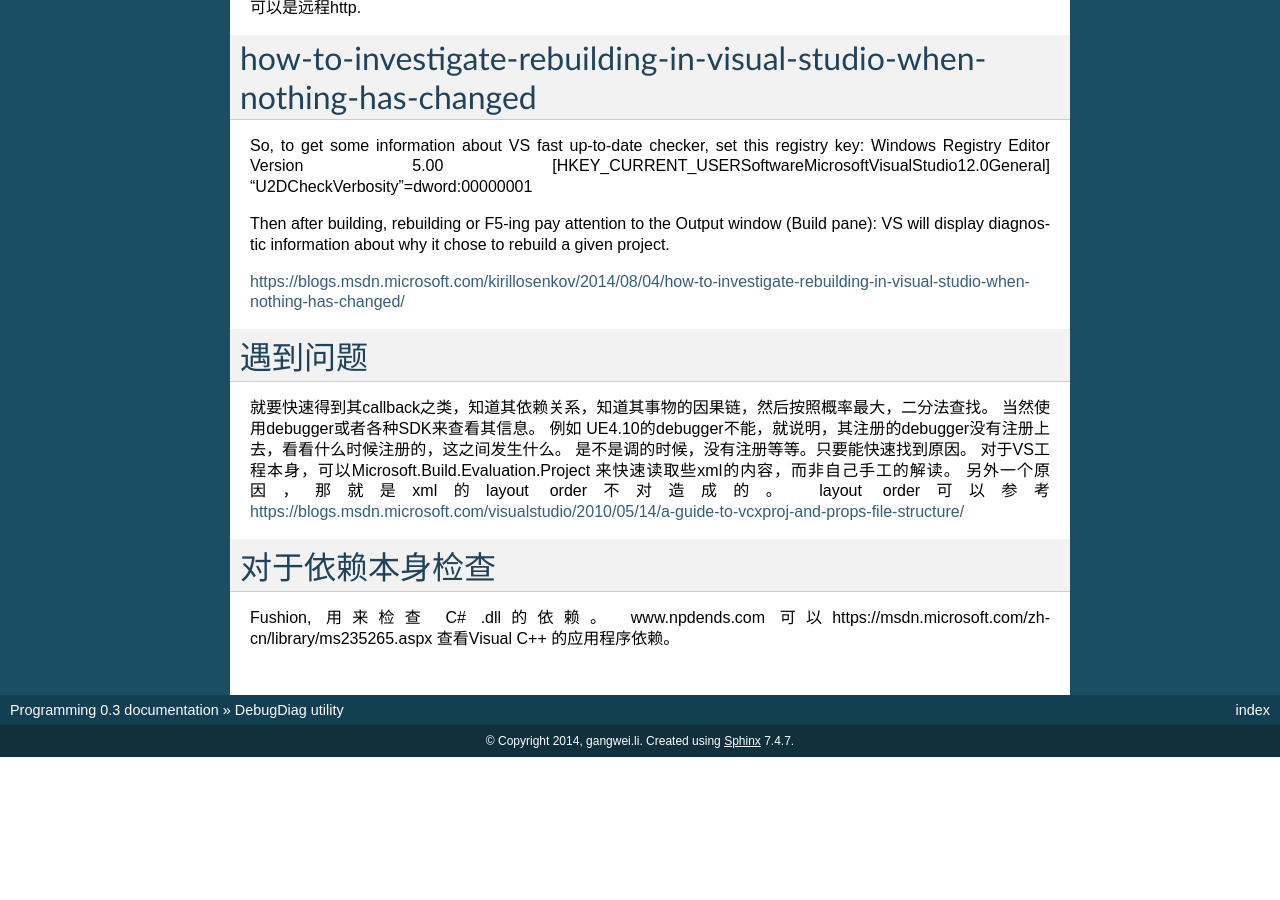
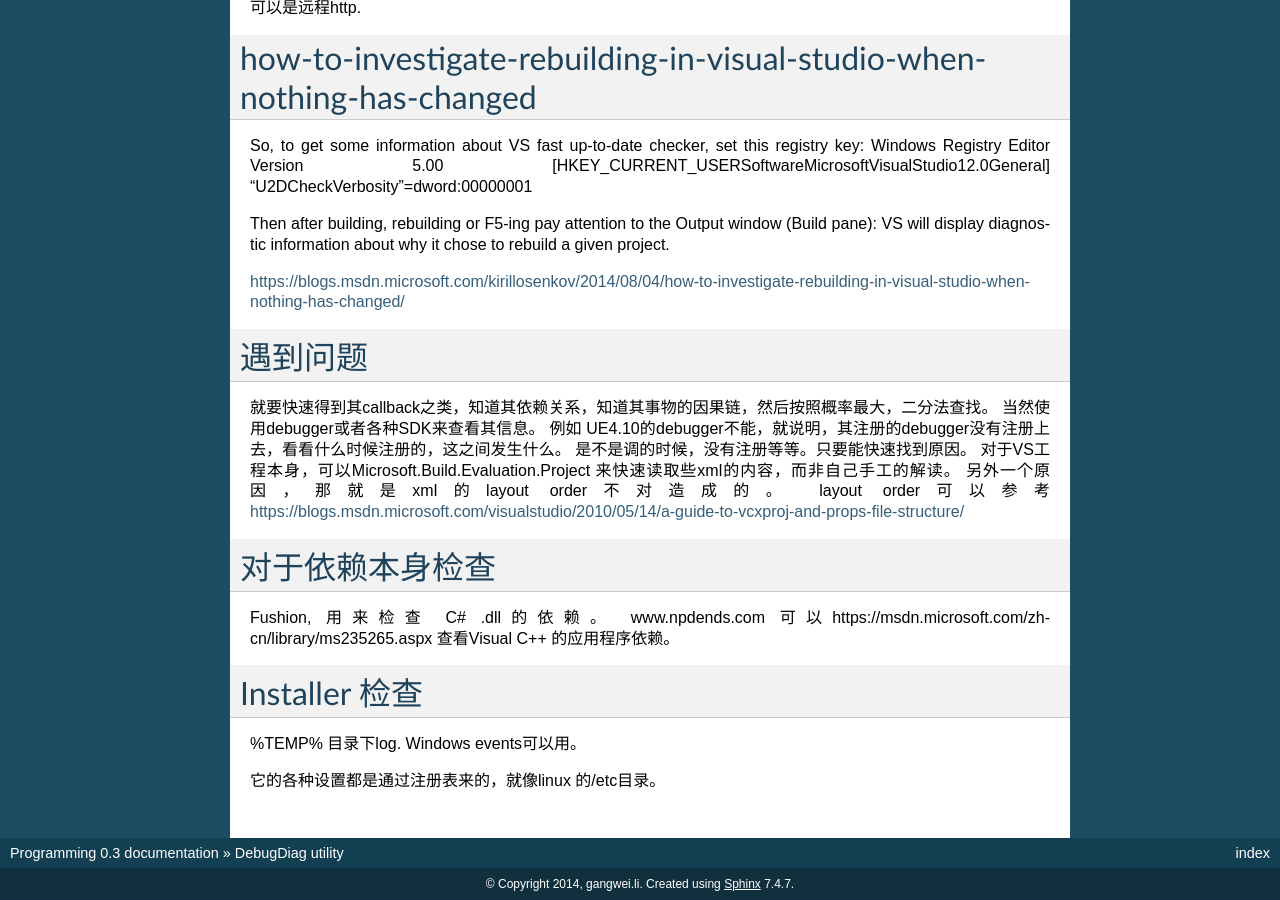
Before and after one commit to gwli/Programming, a Sphinx documentation site: the page built from source/content/Stage_2/DebugOnWindows.rst, in a window 1280 px wide and 900 px high, scrolled down 1079 px. Built offline with Sphinx 7.4.7, drawn with Linux system fonts in a browser that asks for light colours; before the commit the page ends 1836 px from its top, so only the background shows below that.

Commit message:
installer 检查

```diff
--- a/source/content/Stage_2/DebugOnWindows.rst
+++ b/source/content/Stage_2/DebugOnWindows.rst
@@ -87,3 +87,11 @@ https://blogs.msdn.microsoft.com/visualstudio/2010/05/14/a-guide-to-vcxproj-and-
 
 Fushion, 用来检查 C# .dll的依赖。
 www.npdends.com 可以https://msdn.microsoft.com/zh-cn/library/ms235265.aspx 查看Visual C++ 的应用程序依赖。
+
+Installer 检查
+==============
+
+%TEMP% 目录下log.
+Windows events可以用。
+
+它的各种设置都是通过注册表来的，就像linux 的/etc目录。
```
